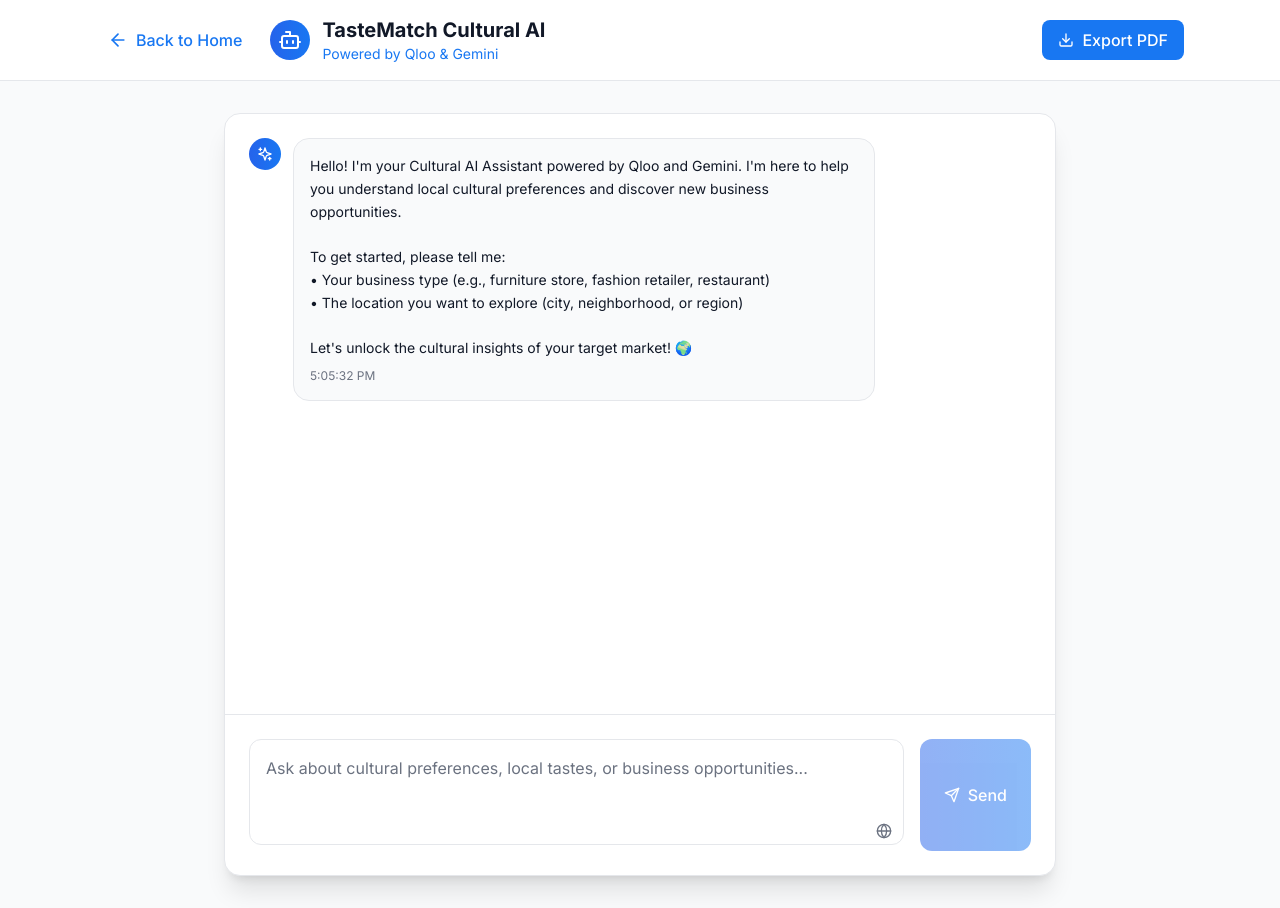
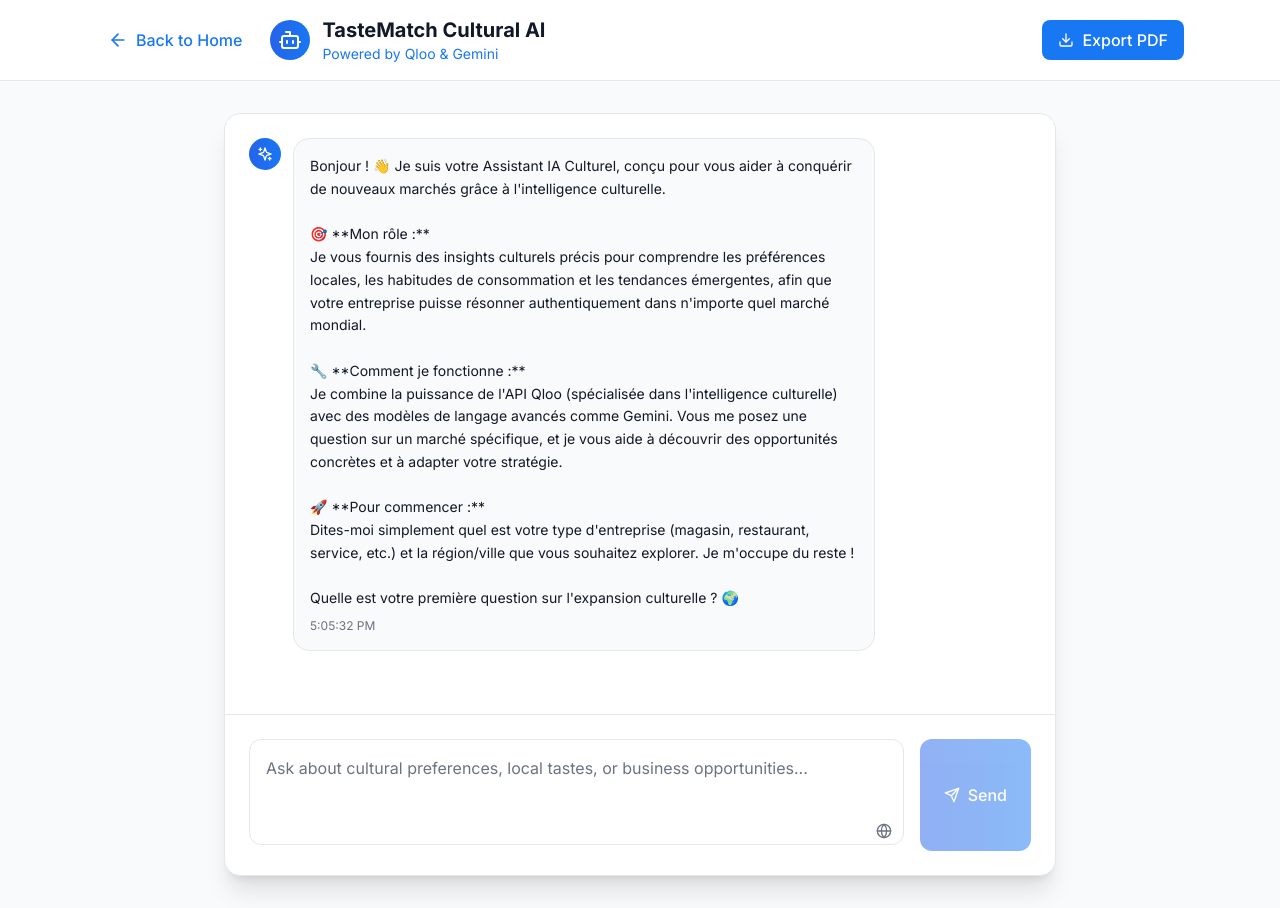
Before and after one commit to the-Dev-js/test, a React (Vite) app: page / in a window 1280 px wide. Both pictures are taken after a click on the button "Start Exploring Cultures". Built offline with nearby package versions, Linux system fonts and the light colour scheme.

Commit message:
Update chatbot welcome message to be more welcoming and informative

```diff
--- a/src/components/Chatbot.tsx
+++ b/src/components/Chatbot.tsx
@@ -18,7 +18,7 @@ const Chatbot: React.FC<ChatbotProps> = ({ onBackToHome }) => {
     {
       id: 1,
       type: 'bot',
-      content: "Hello! I'm your Cultural AI Assistant powered by Qloo and Gemini. I'm here to help you understand local cultural preferences and discover new business opportunities. \n\nTo get started, please tell me:\n• Your business type (e.g., furniture store, fashion retailer, restaurant)\n• The location you want to explore (city, neighborhood, or region)\n\nLet's unlock the cultural insights of your target market! 🌍",
+      content: "Bonjour ! 👋 Je suis votre Assistant IA Culturel, conçu pour vous aider à conquérir de nouveaux marchés grâce à l'intelligence culturelle.\n\n🎯 **Mon rôle :**\nJe vous fournis des insights culturels précis pour comprendre les préférences locales, les habitudes de consommation et les tendances émergentes, afin que votre entreprise puisse résonner authentiquement dans n'importe quel marché mondial.\n\n🔧 **Comment je fonctionne :**\nJe combine la puissance de l'API Qloo (spécialisée dans l'intelligence culturelle) avec des modèles de langage avancés comme Gemini. Vous me posez une question sur un marché spécifique, et je vous aide à découvrir des opportunités concrètes et à adapter votre stratégie.\n\n🚀 **Pour commencer :**\nDites-moi simplement quel est votre type d'entreprise (magasin, restaurant, service, etc.) et la région/ville que vous souhaitez explorer. Je m'occupe du reste !\n\nQuelle est votre première question sur l'expansion culturelle ? 🌍",
       timestamp: new Date()
     }
   ]);
```
